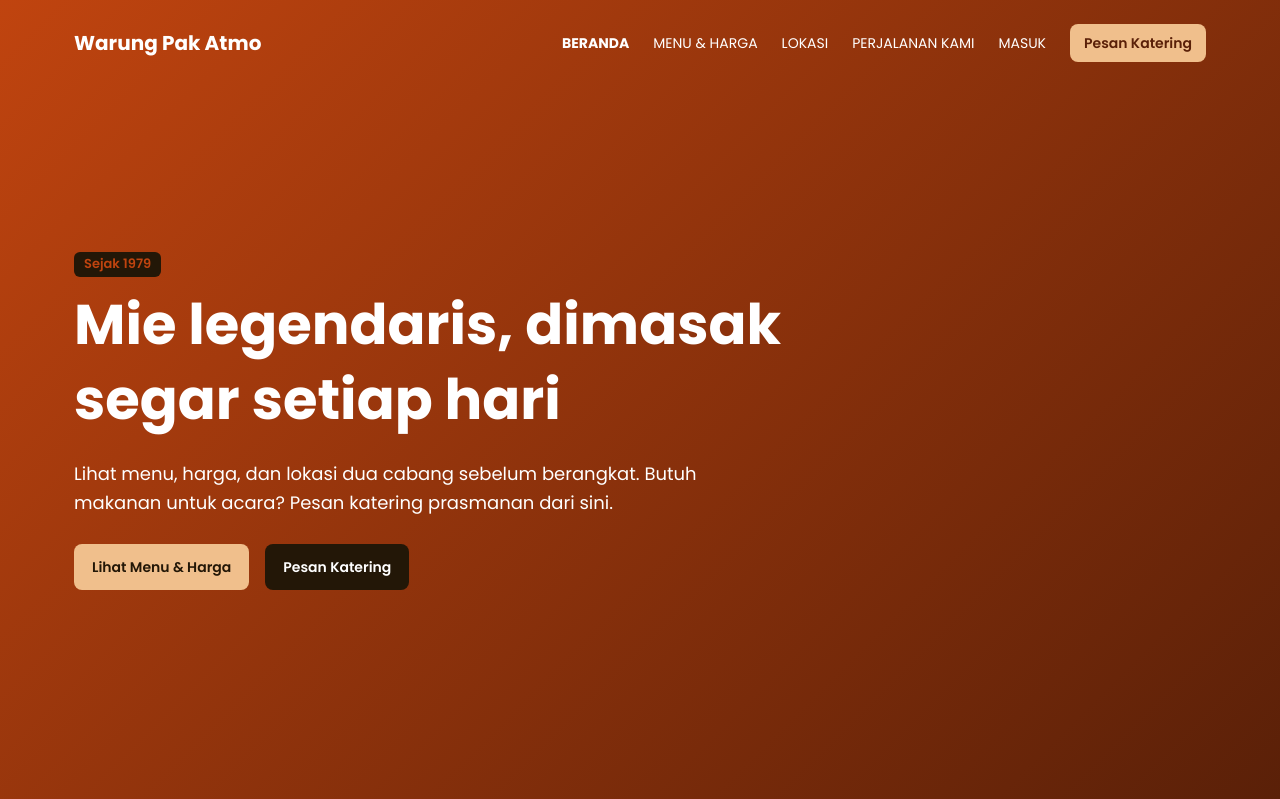
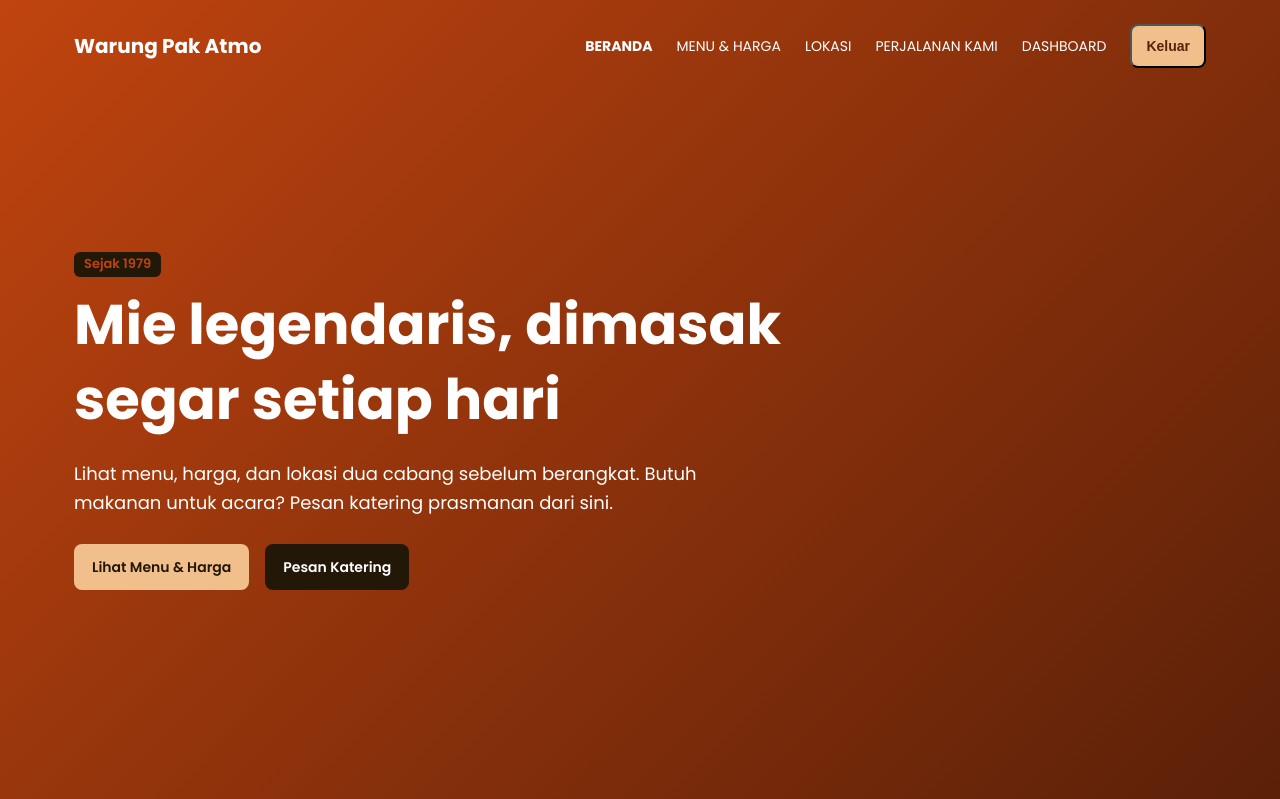
Before and after one commit to AhmadMuzaky24/Warung_Bakso_Atmo, a Laravel app: page / in a window 1280 px wide. Shown: the top 799 px of the page. Run offline with Laravel 12, Linux system fonts and the light colour scheme; a user stored in the database is signed in; data comes from the database, SQL or seed files in the repository; style sheets or scripts are compiled from the project's sources.

Commit message:
refactor: simplify navbar login and logout links

```diff
--- a/resources/views/components/navbar.blade.php
+++ b/resources/views/components/navbar.blade.php
@@ -16,10 +16,22 @@
             <a href="{{ route('public.home') }}#menu">Menu &amp; Harga</a>
             <a href="{{ route('public.home') }}#lokasi">Lokasi</a>
             <a href="{{ route('public.about') }}" class="{{ request()->routeIs('public.about') ? 'is-active' : '' }}">Perjalanan Kami</a>
-            <a href="{{ Route::has('login') ? route('login') : '#' }}">Masuk</a>
+            @guest
+                <a href="{{ Route::has('login') ? route('login') : '#' }}">Masuk</a>
+            @endguest
 
-            {{-- TODO: arahkan ke route katering Customer (Sprint 4) --}}
-            <a href="#" class="btn btn--light btn--sm">Pesan Katering</a>
+            @auth
+                @if (auth()->user()->role === 'customer')
+                    <a href="{{ route('customer.dashboard') }}" class="{{ request()->routeIs('customer.dashboard') ? 'is-active' : '' }}">Dashboard</a>
+                @else
+                    <a href="{{ route('dashboard') }}" class="{{ request()->routeIs('dashboard') ? 'is-active' : '' }}">Dashboard</a>
+                @endif
+
+                <form method="POST" action="{{ route('logout') }}" style="display:inline">
+                    @csrf
+                    <button type="submit" class="btn btn--light btn--sm" style="min-height:44px">Keluar</button>
+                </form>
+            @endauth
         </nav>
     </div>
 </header>
```
